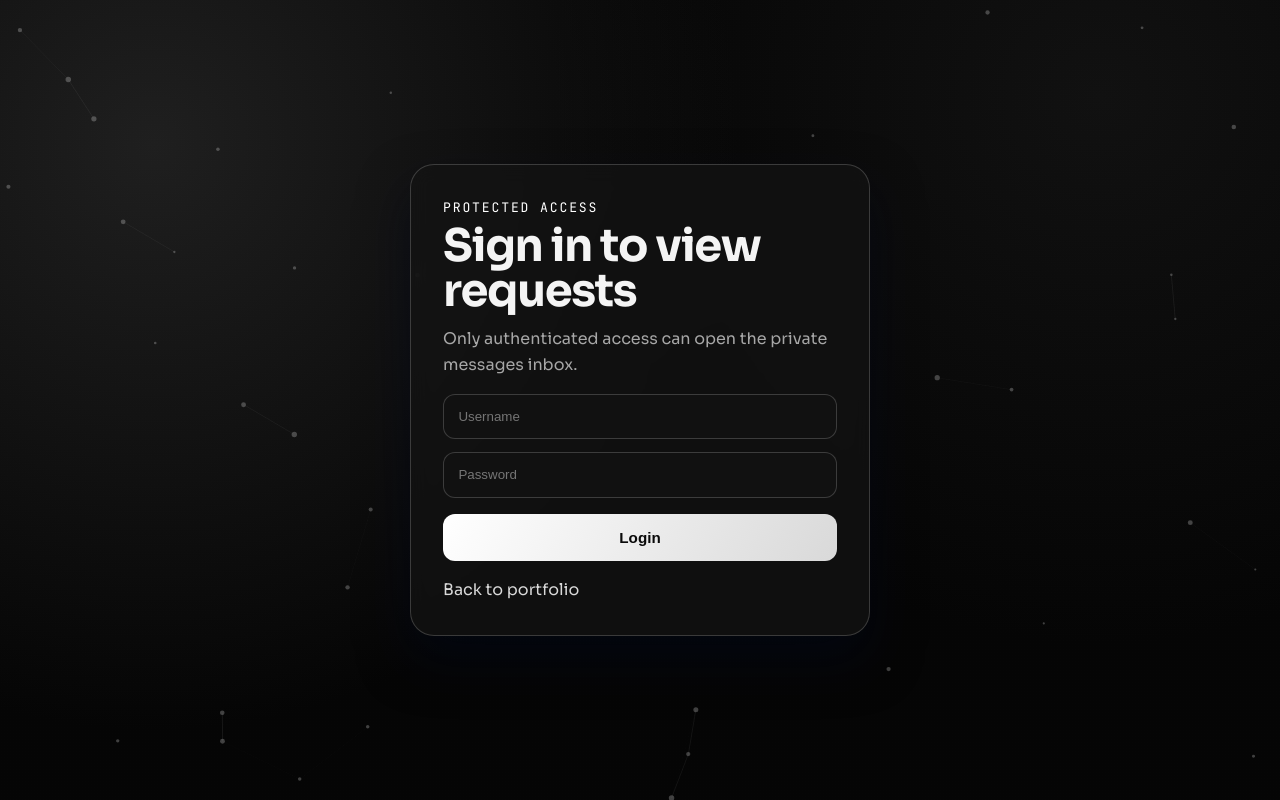
After one commit to priyam1206/Arnab-Portfolio, a Flask app: page /login in a window 1280 px wide. The commit adds this page. Run offline with Flask 3, Linux system fonts and the light colour scheme.

Commit message:
Add files via upload

```diff
--- a/app.py
+++ b/app.py
@@ -1,7 +1,12 @@
-from flask import Flask, render_template, jsonify, request
+from functools import wraps
+from flask import Flask, render_template, jsonify, request, redirect, session, url_for
 import sqlite3
 
 app = Flask(__name__)
+app.secret_key = "arnab-portfolio-session-key"
+
+ADMIN_USERNAME = "Arnab"
+ADMIN_PASSWORD = "@arnab2005"
 
 PORTFOLIO_DATA = {
     "profile": {
@@ -58,12 +63,43 @@ def init_db():
 
 init_db()
 
+
+def login_required(view):
+    @wraps(view)
+    def wrapped_view(*args, **kwargs):
+        if not session.get("is_authenticated"):
+            return redirect(url_for("login", next=request.path))
+        return view(*args, **kwargs)
+    return wrapped_view
+
 # ---------- ROUTES ----------
 @app.route('/')
 def home():
     return render_template('index.html')
 
+@app.route('/login', methods=['GET', 'POST'])
+def login():
+    error = None
+    next_page = request.args.get("next") or request.form.get("next") or url_for("messages_page")
+
+    if session.get("is_authenticated"):
+        return redirect(next_page)
+
+    if request.method == 'POST':
+        username = (request.form.get('username') or '').strip()
+        password = request.form.get('password') or ''
+
+        if username == ADMIN_USERNAME and password == ADMIN_PASSWORD:
+            session["is_authenticated"] = True
+            session["username"] = ADMIN_USERNAME
+            return redirect(next_page)
+
+        error = "Invalid username or password."
+
+    return render_template('login.html', error=error, next_page=next_page)
+
 @app.route('/messages')
+@login_required
 def messages_page():
     conn = sqlite3.connect('messages.db')
     c = conn.cursor()
@@ -71,6 +107,11 @@ def messages_page():
     data = c.fetchall()
     conn.close()
     return render_template('messages.html', messages=data)
+
+@app.route('/logout', methods=['POST'])
+def logout():
+    session.clear()
+    return redirect(url_for('login'))
 
 @app.route('/api/contact', methods=['POST'])
 def contact():
--- a/static/css/style.css
+++ b/static/css/style.css
@@ -507,6 +507,124 @@ main {
     padding: 1.2rem 0;
 }
 
+.panel-shell {
+    max-width: 860px;
+    padding-bottom: 4rem;
+    padding-top: 110px;
+}
+
+.panel-header {
+    align-items: center;
+    display: flex;
+    gap: 1rem;
+    justify-content: space-between;
+    margin-bottom: 1.25rem;
+}
+
+.panel-kicker {
+    color: var(--accent);
+    font-family: "JetBrains Mono", monospace;
+    font-size: 0.82rem;
+    letter-spacing: 0.14em;
+    margin-bottom: 0.35rem;
+    text-transform: uppercase;
+}
+
+.panel-btn {
+    background: transparent;
+    cursor: pointer;
+}
+
+.message-card {
+    margin-bottom: 1rem;
+    padding: 1.2rem;
+}
+
+.message-email {
+    color: var(--accent);
+    font-family: "JetBrains Mono", monospace;
+    font-size: 0.84rem;
+    margin-bottom: 0.6rem;
+}
+
+.empty-state {
+    color: var(--muted);
+}
+
+.login-shell {
+    align-items: center;
+    display: flex;
+    justify-content: center;
+    min-height: 100vh;
+    padding: 1.4rem;
+}
+
+.login-card {
+    max-width: 460px;
+    padding: 2rem;
+    width: 100%;
+}
+
+.login-card h1 {
+    font-size: clamp(2rem, 6vw, 2.8rem);
+    letter-spacing: -0.03em;
+    line-height: 1.02;
+    margin-bottom: 0.7rem;
+}
+
+.login-copy {
+    color: var(--muted);
+    margin-bottom: 1rem;
+}
+
+.login-error {
+    background: rgba(120, 17, 17, 0.28);
+    border: 1px solid rgba(255, 119, 119, 0.4);
+    border-radius: 12px;
+    color: #ffd4d4;
+    margin-bottom: 1rem;
+    padding: 0.75rem 0.9rem;
+}
+
+.login-form input {
+    background: color-mix(in oklab, var(--bg-soft), transparent 0%);
+    border: 1px solid var(--line);
+    border-radius: 12px;
+    color: var(--text);
+    margin-bottom: 0.8rem;
+    outline: none;
+    padding: 0.9rem;
+    width: 100%;
+}
+
+.login-form input:focus {
+    border-color: color-mix(in oklab, var(--accent), white 10%);
+}
+
+.login-submit {
+    background: linear-gradient(120deg, var(--accent), var(--accent-2));
+    border: 0;
+    border-radius: 12px;
+    color: #0a0a0a;
+    cursor: pointer;
+    font-size: 0.95rem;
+    font-weight: 700;
+    margin-top: 0.2rem;
+    padding: 0.95rem;
+    width: 100%;
+}
+
+.login-back {
+    color: var(--accent-2);
+    display: inline-block;
+    margin-top: 1rem;
+    text-decoration: none;
+}
+
+.login-back:hover {
+    color: var(--accent);
+}
+
 .footer-inner {
     color: var(--muted);
     display: flex;
@@ -572,6 +690,11 @@ main {
         display: none;
     }
 
+    .panel-header {
+        align-items: flex-start;
+        flex-direction: column;
+    }
+
     .theme-toggle {
         font-size: 0.74rem;
         padding: 0.5rem 0.8rem;
--- a/templates/index.html
+++ b/templates/index.html
@@ -20,7 +20,7 @@
                 <li><a href="#skills">Skills</a></li>
                 <li><a href="#projects">Projects</a></li>
                 <li><a href="#contact">Contact</a></li>
-                <li><a href="/messages">Messages</a></li>
+                <li><a href="/login">Messages</a></li>
             </ul>
         </div>
     </nav>
--- /dev/null
+++ b/templates/login.html
@@ -0,0 +1,37 @@
+<!DOCTYPE html>
+<html lang="en">
+<head>
+    <meta charset="UTF-8">
+    <meta name="viewport" content="width=device-width, initial-scale=1.0">
+    <title>Login | Arnab Portfolio</title>
+    <link href="https://fonts.googleapis.com/css2?family=Sora:wght@300;400;500;600;700;800&family=JetBrains+Mono:wght@400;600&display=swap" rel="stylesheet">
+    <link rel="stylesheet" href="{{ url_for('static', filename='css/style.css') }}">
+</head>
+<body>
+    <canvas id="bg-canvas" aria-hidden="true"></canvas>
+    <div class="noise-layer" aria-hidden="true"></div>
+
+    <main class="login-shell">
+        <section class="glass-card login-card">
+            <p class="panel-kicker">Protected Access</p>
+            <h1>Sign in to view requests</h1>
+            <p class="login-copy">Only authenticated access can open the private messages inbox.</p>
+
+            {% if error %}
+                <p class="login-error">{{ error }}</p>
+            {% endif %}
+
+            <form method="post" class="login-form">
+                <input type="hidden" name="next" value="{{ next_page }}">
+                <input type="text" name="username" placeholder="Username" required>
+                <input type="password" name="password" placeholder="Password" required>
+                <button type="submit" class="login-submit">Login</button>
+            </form>
+
+            <a href="{{ url_for('home') }}" class="login-back">Back to portfolio</a>
+        </section>
+    </main>
+
+    <script src="{{ url_for('static', filename='js/script.js') }}"></script>
+</body>
+</html>
```
Also changed, not shown: templates/messages.html (+18 -6 lines).
